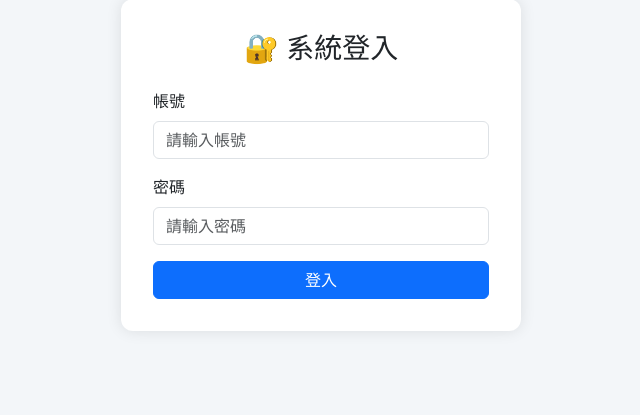
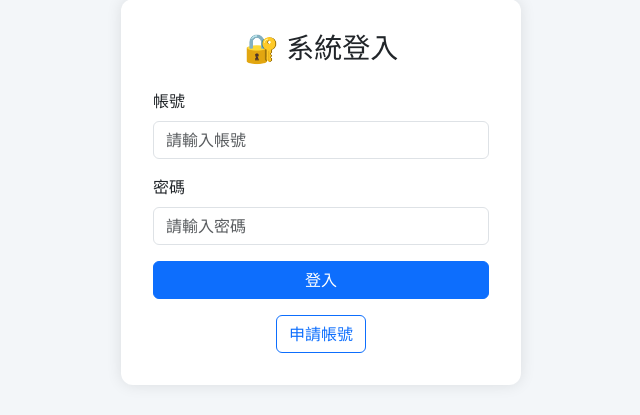
Before and after one commit to easonyang0713/hsu-paper-system, a Flask app: page /login in a window 1280 px wide. Shown: the part 81-496 px from the top of the page, without its empty margins (319-959 px from the left). Run offline with Flask 3, Linux system fonts and the light colour scheme.

Commit message:
Update login.html

```diff
--- a/templates/login.html
+++ b/templates/login.html
@@ -45,6 +45,10 @@
         <div class="d-grid">
             <button type="submit" class="btn btn-primary">登入</button>
         </div>
+		<div class="mt-3 text-center">
+			<a href="{{ url_for('apply') }}" class="btn btn-outline-primary">申請帳號</a>
+		</div>
+
     </form>
 </div>
 
```
